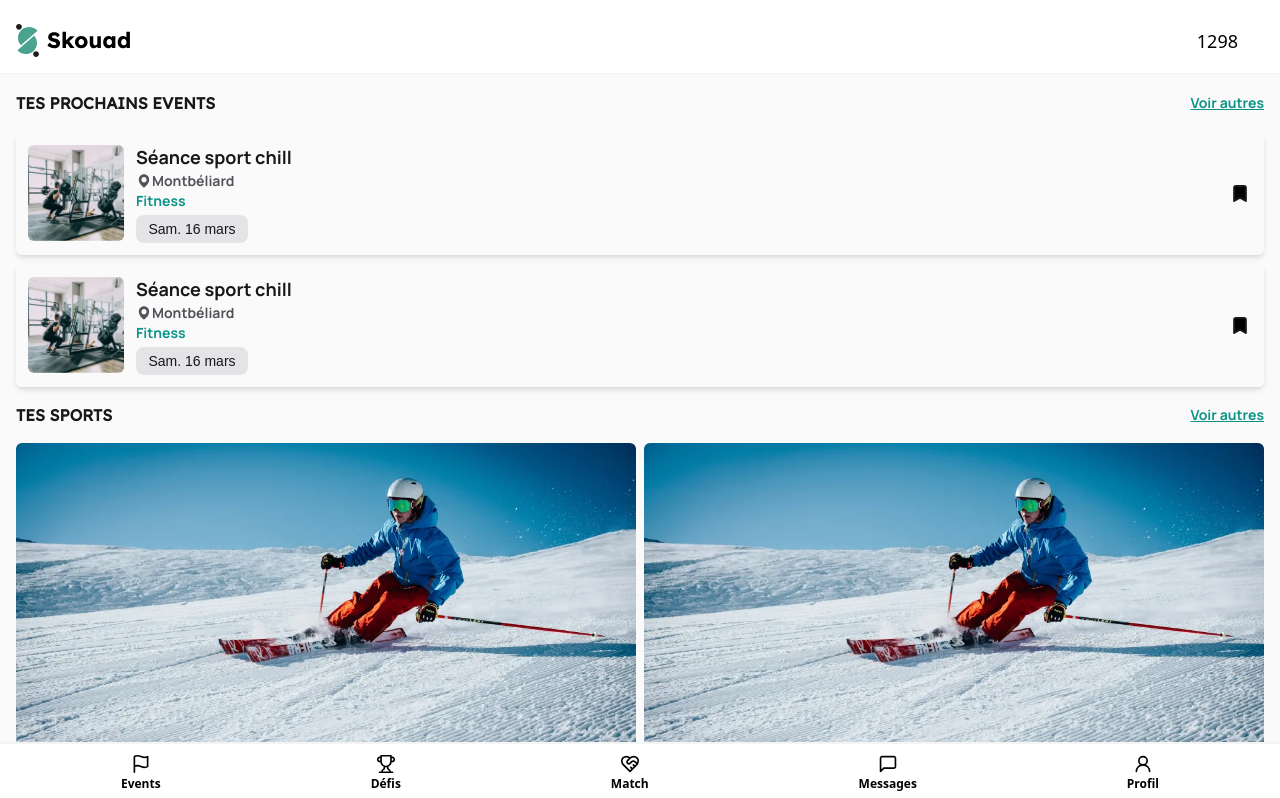
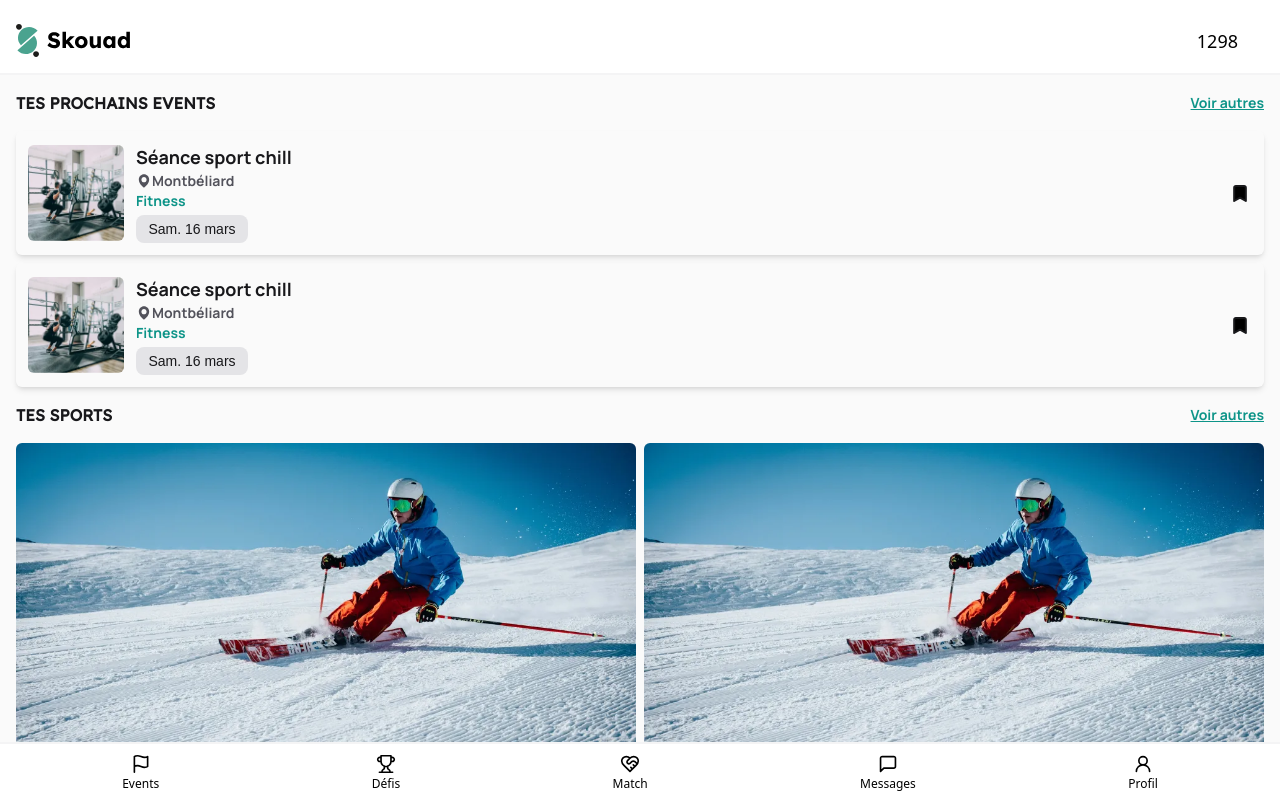
Before and after one commit to maugan-robert/Projet_co_Skouad, a Vue app: page / in a window 1280 px wide. Shown: the top 798 px of the page. Built offline with nearby package versions, Linux system fonts and the light colour scheme; some icons are missing; a web font is replaced by a local one; what v3-scroll-lock would draw is missing.

Commit message:
retouche menu

```diff
--- a/src/components/FooterPage.vue
+++ b/src/components/FooterPage.vue
@@ -16,31 +16,31 @@ const router = useRouter();
         <RouterLink to="/events">
           <IconEvents class="stroke-current w-6 h-6"/>
         </RouterLink>
-        <p class="text-xs font-semibold">Events</p>
+        <p class="text-xs">Events</p>
       </div>
       <div class="flex flex-col items-center" :class="{ 'text-teal-600': $route.path === '/defis' }">
         <RouterLink to="/defis">
           <IconDefis class="stroke-current w-6 h-6" />
         </RouterLink>
-        <p class="text-xs font-semibold">Défis</p>
+        <p class="text-xs">Défis</p>
       </div>
       <div class="flex flex-col items-center" :class="{ 'text-teal-600': $route.path === '/match' }">
         <RouterLink to="/match">
           <IconMatch class="stroke-current w-6 h-6"  />
         </RouterLink>
-        <p class="text-xs font-semibold">Match</p>
+        <p class="text-xs">Match</p>
       </div>
       <div class="flex flex-col items-center" :class="{ 'text-teal-600': $route.path === '/messages' }">
         <RouterLink to="/messages">
           <IconMessages class="stroke-current w-6 h-6"  />
         </RouterLink>
-        <p class="text-xs font-semibold">Messages</p>
+        <p class="text-xs">Messages</p>
       </div>
       <div class="flex flex-col items-center" :class="{ 'text-teal-600': $route.path === '/profil' }">
         <RouterLink to="/profil">
           <IconProfil class="stroke-current w-6 h-6"  />
         </RouterLink>
-        <p class="text-xs font-semibold">Profil</p>
+        <p class="text-xs">Profil</p>
       </div>
     </div>
 </main>
```
